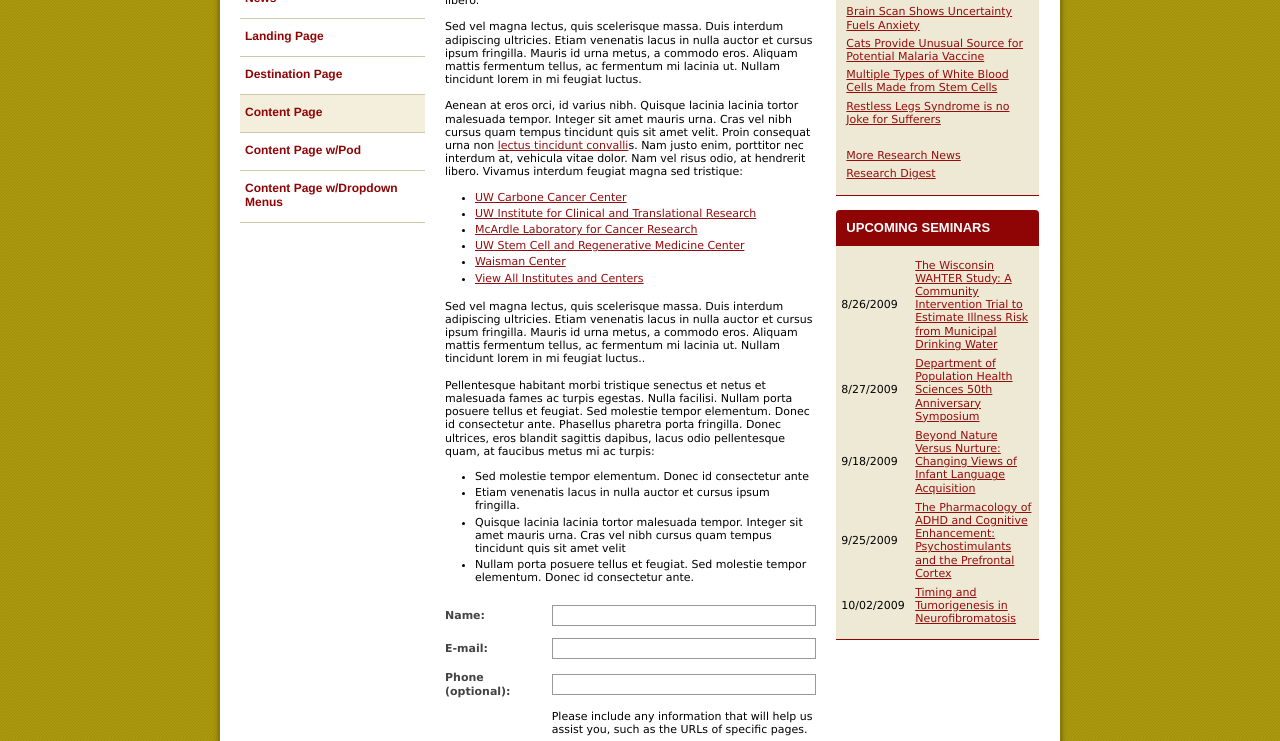
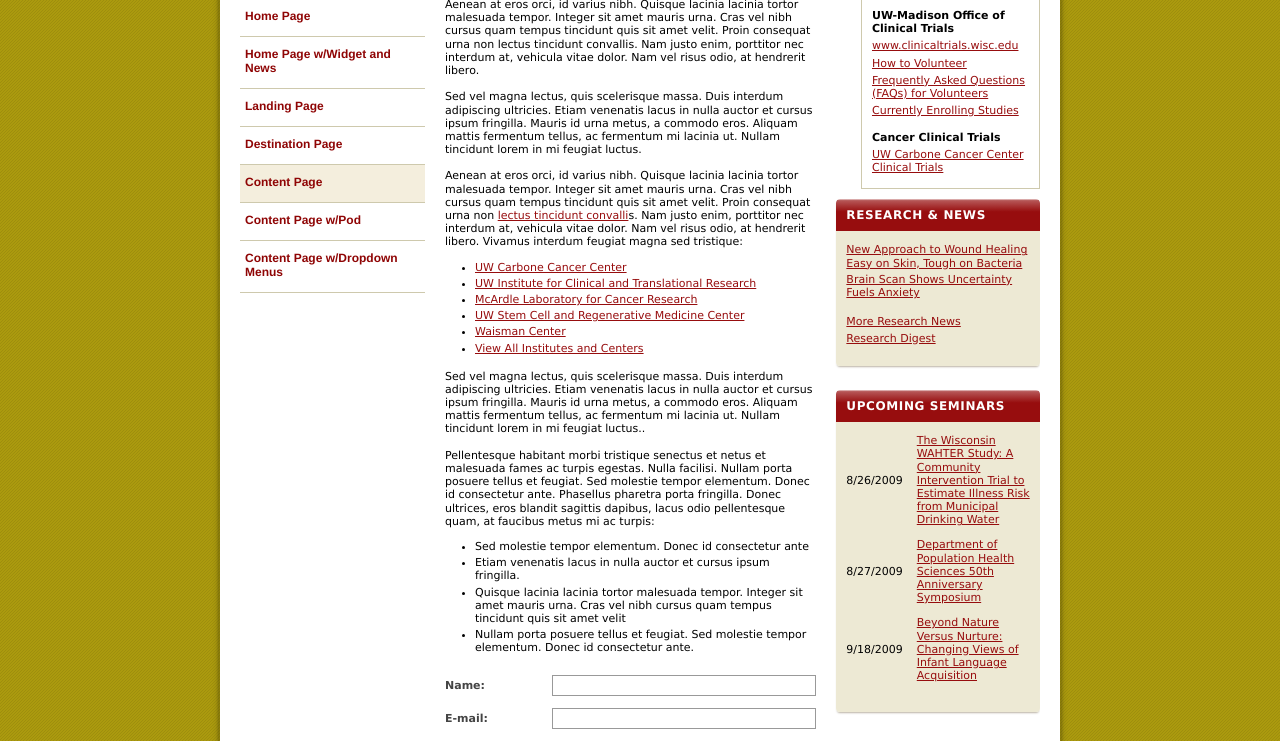
Before and after one commit to UWHealth/smph-department-sites, a website: page index.html in a window 1280 px wide. Shown: the part 273-1014 px from the top of the page. Drawn offline with Linux system fonts and the light colour scheme.

Commit message:
Cleanup primaryPods
* Changed class to primaryPod without the width number.
* Added primaryPod-head and -body classes for more modular styling.
*

```diff
--- a/_partials/scss/globals/_config.scss
+++ b/_partials/scss/_config.scss
@@ -19,11 +19,11 @@
 //Base colors
 $badger-red: #970D0E;
 $uw-gold: #E7D9C1;
-$smph-gold: #EDE9D4;
-$smph-gold-dark: #C7AB4C;
+$smph-tan: #EDE9D4;
+$smph-gold: #C7AB4C;
 
 //Themes
-$color-main-bg: $smph-gold-dark;
+$color-main-bg: $smph-gold;
 $color-main-nav: $badger-red;
 
 //---------------------
@@ -70,8 +70,8 @@
 );
 
 // Give grid ability to span breakpoints
-// If $grid-silent-classes is false, more css will be created as more breakpoints are defined.
-// (After gzip and minify this will add ~ 7kb per 6 breakpoints)
+// If $grid-silent-classes = false, more css will be created as more breakpoints are defined.
+// (After gzip and minify this will add ~7kb per 6 breakpoints)
 $breakpoint-has-widths: ('smalls', 'small', 'smallish', 'bigs', 'lap', 'desk');
 $breakpoint-has-push:   ('smalls', 'small', 'smallish', 'bigs', 'lap', 'desk');
 $breakpoint-has-pull:   ('smalls', 'small', 'smallish', 'bigs', 'lap', 'desk');
--- a/_partials/scss/base/_reset.scss
+++ b/_partials/scss/base/_reset.scss
@@ -3,7 +3,9 @@
 //========================================================
 
 html {
-	overflow-y: scroll; /* Fix Firefox and Safari 'scrollbar jump' */
+	-ms-overflow-style: -ms-autohiding-scrollbar; /* Edge 12+, Internet Explorer 11- */
+	overflow-y: scroll; /* All browsers without overlaying scrollbars */
+	-webkit-text-size-adjust: 100%;
 	font-size: percentage($type-font-size/16);
 }
 a {
--- a/_partials/scss/base/_typography.scss
+++ b/_partials/scss/base/_typography.scss
@@ -2,42 +2,40 @@
 	font-size:140%;
 	color: #000000;
 	padding: 0;
-	margin: 0 0 10px 0;
+	@include type-space(margin, 0 0 1 0);
 	font-weight:bold;
 }
 h2 {
 	font-size:130%;
-	color:#604D25;
+	color: #604D25;
 	padding: 0;
 	margin: 0;
 	font-weight:bold;
 }
 h3 {
 	font-size:120%;
-	color:#000000;
+	color: #000000;
 	padding: 0;
 	margin: 0;
 	font-weight:bold;
 	display:inline;
 }
 h4{
-	font-size:110%;
-	color:#604D25;
+	font-size: 110%;
+	color: #604D25;
 	padding: 0;
 	margin: 0;
 	font-weight:bold;
 }
 h5 {
 	text-transform:capitalize;
-	font-size:110%;
-	color:#604D25;
-	padding: 0 0 5px 0;
-	margin: 0;
+	font-size: 110%;
+	color: #604D25;
+	@include type-space(margin, 0 0 .5 0);
 	font-weight:bold;
 }
 h6 {
 	font-size:110%;
-	/*color:#604D25;*/
 	color: #000000;
 	padding: 0;
 	margin: 0;
--- a/_partials/scss/components/_columns.scss
+++ b/_partials/scss/components/_columns.scss
@@ -7,6 +7,10 @@
 .row {
 	@extend %grid;
 	@extend %border-box;
+
+	> * {
+		@extend %grid_reset;
+	}
 }
 
 .row-middle {
--- a/_partials/scss/components/_forms.scss
+++ b/_partials/scss/components/_forms.scss
@@ -10,7 +10,7 @@
 	@extend %border-box;
 }
 
-#form_body{
+#form_body {
 	@include type-space(margin, 0 0 2 0);
 	padding: 0;
 }
--- a/_partials/scss/components/_import.scss
+++ b/_partials/scss/components/_import.scss
@@ -3,5 +3,5 @@
 
 @import 'columns';
 @import 'left-nav';
-@import 'primary-pods';
+@import 'pods';
 @import 'forms';
--- /dev/null
+++ b/_partials/scss/components/_pods.scss
@@ -0,0 +1,41 @@
+.primaryPod {
+	clear: both;
+	overflow: auto;
+	border-radius: 4px;
+	overflow: auto;
+	box-sizing: border-box;
+	box-shadow: 0 2px 2px -1px rgba(darken($uw-gold, 60%), .4);
+	@include type-space(margin-bottom, 2);
+}
+
+.primaryPod-head {
+	color: #fff;
+	@include type-space(font-size, 1);
+	text-transform: uppercase;
+	letter-spacing: 0.05em;
+	background-color: $badger-red;
+	background-image: linear-gradient(
+		to bottom,
+		mix($badger-red, white, 20%),
+		mix($badger-red, white, 70%) 5%,
+		$badger-red 40%
+	);
+	@include type-space(padding, .75 .5);
+	border-radius: 4px 4px 0 0;
+}
+
+.primaryPod-body {
+	@include type-space(padding, 1 .5 1.5);
+	margin: 0;
+	list-style: none;
+	background-color: $smph-tan;
+}
+
+.date-grid {
+	@extend %grid_narrow;
+}
+
+.date-grid > .column {
+	@include type-space(padding-bottom, 1);
+	vertical-align: middle;
+}
--- a/_partials/scss/components/_primary-pods.scss
+++ /dev/null
@@ -1,14 +0,0 @@
-[class*="primaryPod"] {
-	border-radius: 4px 4px 0 0;
-	overflow: hidden;
-}
-
-.date-grid {
-	@extend %grid_narrow;
-	@include type-space(padding, 0 .25)
-}
-
-.date-grid > .column {
-	@include type-space(padding, .25 0 .25 .5);
-	vertical-align: middle;
-}
--- a/_partials/scss/main.scss
+++ b/_partials/scss/main.scss
@@ -4,7 +4,7 @@
 @import 'globals/functions';
 
 //Main config file
-@import 'globals/config';
+@import 'config';
 
 //Sass variables and mixins
 @import 'globals/private-vars';
--- a/index.html
+++ b/index.html
@@ -61,6 +61,9 @@
   <!-- End Search Box & Button -->
 </div>
 <div id="navBarShadow"></div>
+				<div id="pageHeader">
+  <h1 class="sectionTitle">Your Department</h1>
+</div>
 				<div id="contentContainer">
 					    <div id="leftNavContainer">
         <div id="leftNav">
@@ -135,21 +138,33 @@
 
   </div>
   <div class="column c-4">
+    <div class="rightPod">
+  <div class="innerRight">
+	<p><strong>UW-Madison Office of Clinical Trials<br />
+	  </strong></p>
+	<p><a href="#" target="_blank">www.clinicaltrials.wisc.edu</a></p>
+	<p><a href="#" target="_blank">How to Volunteer</a></p>
+	<p><a href="#" target="_blank">Frequently Asked Questions (FAQs) for Volunteers</a></p>
+	<p><a href="http://www.clinicaltrials.wisc.edu/public/pub_studies.htm" target="_blank">Currently Enrolling Studies<br />
+	  </a><strong><br />
+	  Cancer Clinical Trials</strong></p>
+	<p><a href="#" target="_blank">UW Carbone Cancer Center Clinical Trials</a></p>
+  </div>
+</div>
+    <div class="primaryPod">
+	<h2 class="primaryPod-head">Research &amp; News</h2>
+	<ul class="primaryPod-body">
+		<li><a href='#'>New Approach to Wound Healing Easy on Skin, Tough on Bacteria</a></li>
+		<li><a href='#'>Brain Scan Shows Uncertainty Fuels Anxiety</a></li>
+		<br>
+		<li><a href="#">More Research News</a></li>
+		<li><a href="#">Research Digest</a></li>
+	</ul>
+</div>
 
-<div class="primaryPod203">
-	<h2>RESEARCH&nbsp;NEWS</h2>
-	<p><a href='#'>New Approach to Wound Healing Easy on Skin, Tough on Bacteria</a></p>
-	<p><a href='#'>Brain Scan Shows Uncertainty Fuels Anxiety</a></p>
-	<p><a href='#'>Cats Provide Unusual Source for Potential Malaria Vaccine</a></p>
-	<p><a href='#'>Multiple Types of White Blood Cells Made from Stem Cells</a></p>
-	<p><a href='#'>Restless Legs Syndrome is no Joke for Sufferers</a></p>
-	<p>&nbsp;</p>
-	<p><a href="#">More Research News</a></p>
-	<p><a href="#">Research Digest</a></p>
-</div>
-<p>&nbsp;</p>
-<div class="primaryPod203">
-    <h2>UPCOMING SEMINARS</h2>
+<div class="primaryPod">
+	<h2 class="primaryPod-head">Upcoming Seminars</h2>
+	<div class="primaryPod-body">
 		<div class="row date-grid">
 			<div class="column c-4">
 				8/26/2009
@@ -163,14 +178,7 @@
 				9/18/2009
 			</div>
 			<div class="column c-7"><a href='#'>Beyond Nature Versus Nurture: Changing Views of Infant Language Acquisition</a></div>
-        <div class="column c-4">
-        	9/25/2009
 		</div>
-        <div class='column c-7'><a href='#'>The Pharmacology of ADHD and Cognitive Enhancement:  Psychostimulants and the Prefrontal Cortex</a></div>
-        <div class="column c-4">
-            10/02/2009
-		</div>
-        <div class='column c-7'><a href='#'>Timing and Tumorigenesis in Neurofibromatosis</a></div>
 	</div>
 </div>
   </div>
```
Also changed, not shown: README.md, style/main.css, 5 other files. Lines whose indentation alone changed are shown as unchanged.
